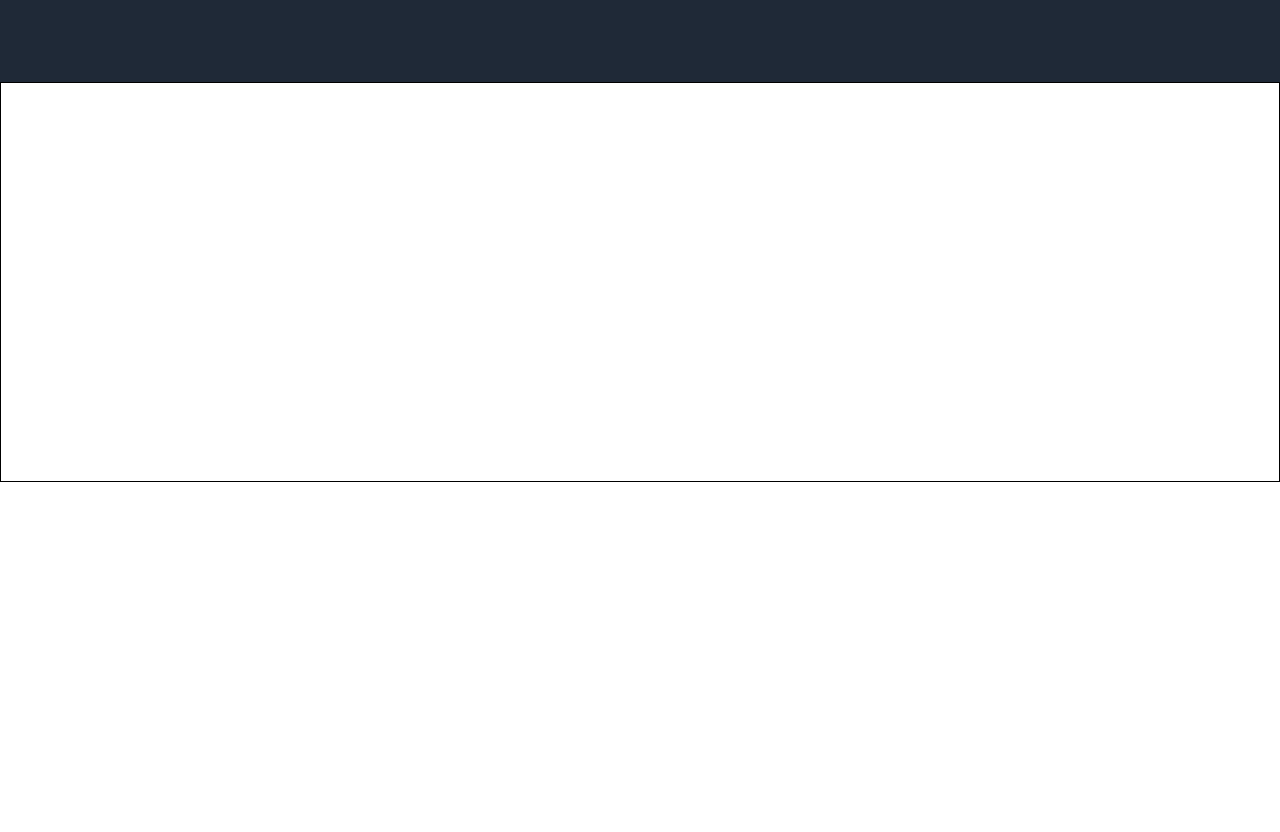
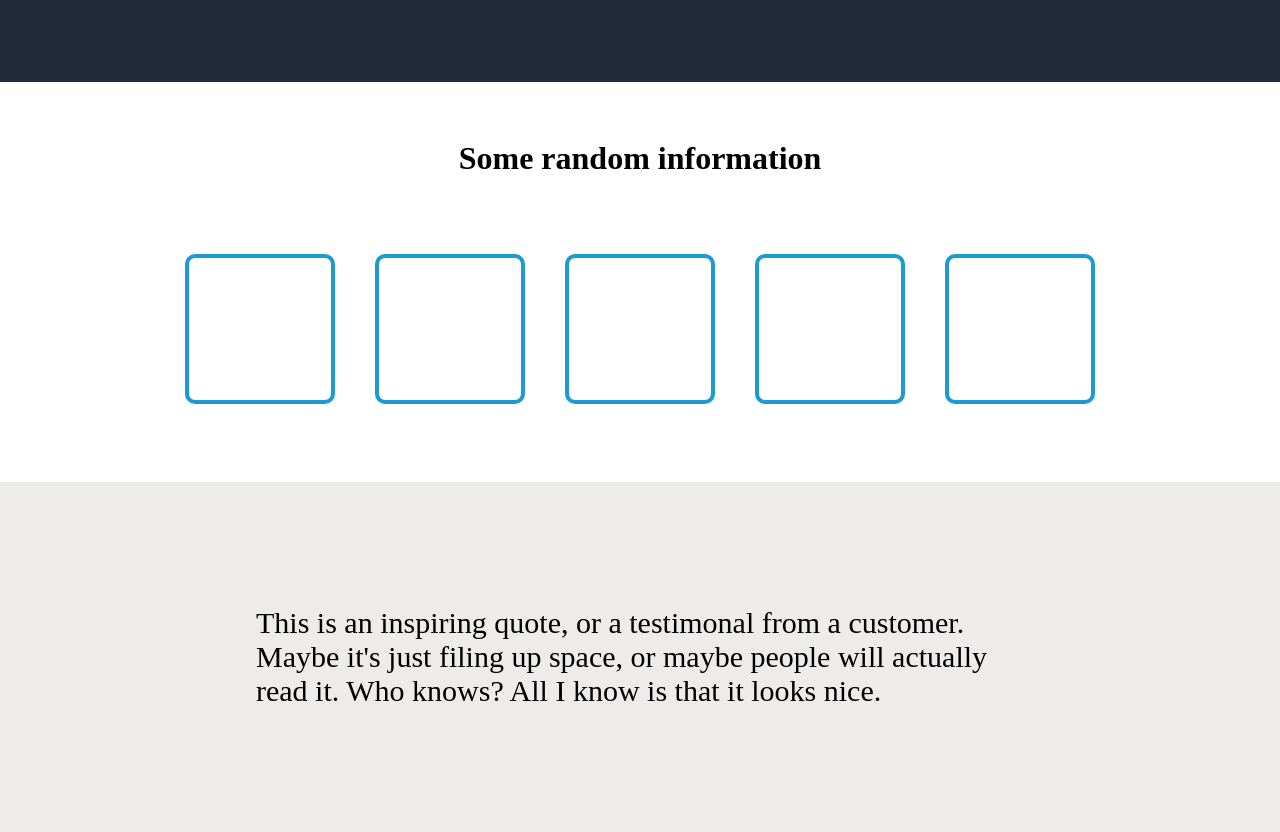
Before and after one commit to Abdulkadir2770/landing-page, a plain HTML site: page index.html in a window 1280 px wide. Shown: the part 598-1430 px from the top of the page. Before the commit the page ends 1080 px from the top, so only its background shows below. Drawn offline with Linux system fonts and the light colour scheme; a script that the page names is missing.

Commit message:
added the third section

```diff
--- a/index.html
+++ b/index.html
@@ -28,8 +28,22 @@
             </section>
         </div>
     </div>
-    <div id="section-two"></div>
-    <div id="section-three"></div>
+
+    <div id="section-two">
+        <h1>Some random information</h1>
+        <div id="boxes">
+            <div class="box"></div>
+            <div class="box"></div>
+            <div class="box"></div>
+            <div class="box"></div>
+            <div class="box"></div>
+        </div>
+    </div>
+
+    <div id="section-three">
+        <p id="quote">This is an inspiring quote, or a testimonal from a customer. Maybe it's just filing up space, or maybe people will actually read it. Who knows? All I know is that it looks nice.</p>
+    </div>
+
     <div id="section-four"></div>
     <div id="section-five"></div>
 
--- a/style.css
+++ b/style.css
@@ -19,7 +19,7 @@ nav {
     display: flex;
     justify-content: space-around;
     align-items: center;
-    height: 40px;
+    height: 10px;
 }
 
 nav a {
@@ -40,10 +40,11 @@ section {
     height: 300px;
     border: 1px solid #FFF;
     font-size: 48px;
+    text-align: center;
 }
 
-#hero p{
-    font-size: 18px #E5E7EB;
+p{
+    font-size: 18px;
 }
 
 button {
@@ -58,7 +59,43 @@ button {
     cursor: pointer;
 }
 
+/*section two*/
 #section-two {
     height: 400px;
-    border: 1px solid #000;
+    display: flex;
+    flex-direction: column;
+    align-items: center;
+    justify-content: space-evenly;
 }
+
+#boxes {
+    display: flex;
+    justify-content: space-around;
+}
+
+.box {
+    height: 50px;
+    border: 4px solid #1e9ad3;
+    width: 150px;
+    height: 150px;
+    margin: 20px;
+    border-radius: 10px;
+    -webkit-border-radius: 10px;
+    -moz-border-radius: 10px;
+    -ms-border-radius: 10px;
+    -o-border-radius: 10px;
+}
+
+/*section three*/
+#section-three {
+    height: 350px;
+    background-color: #eeebeb;
+    display: flex;
+    justify-content: center;
+    align-items: center;
+}
+
+#section-three p {
+    width: 60%;
+    font-size: 30px;
+}
```
